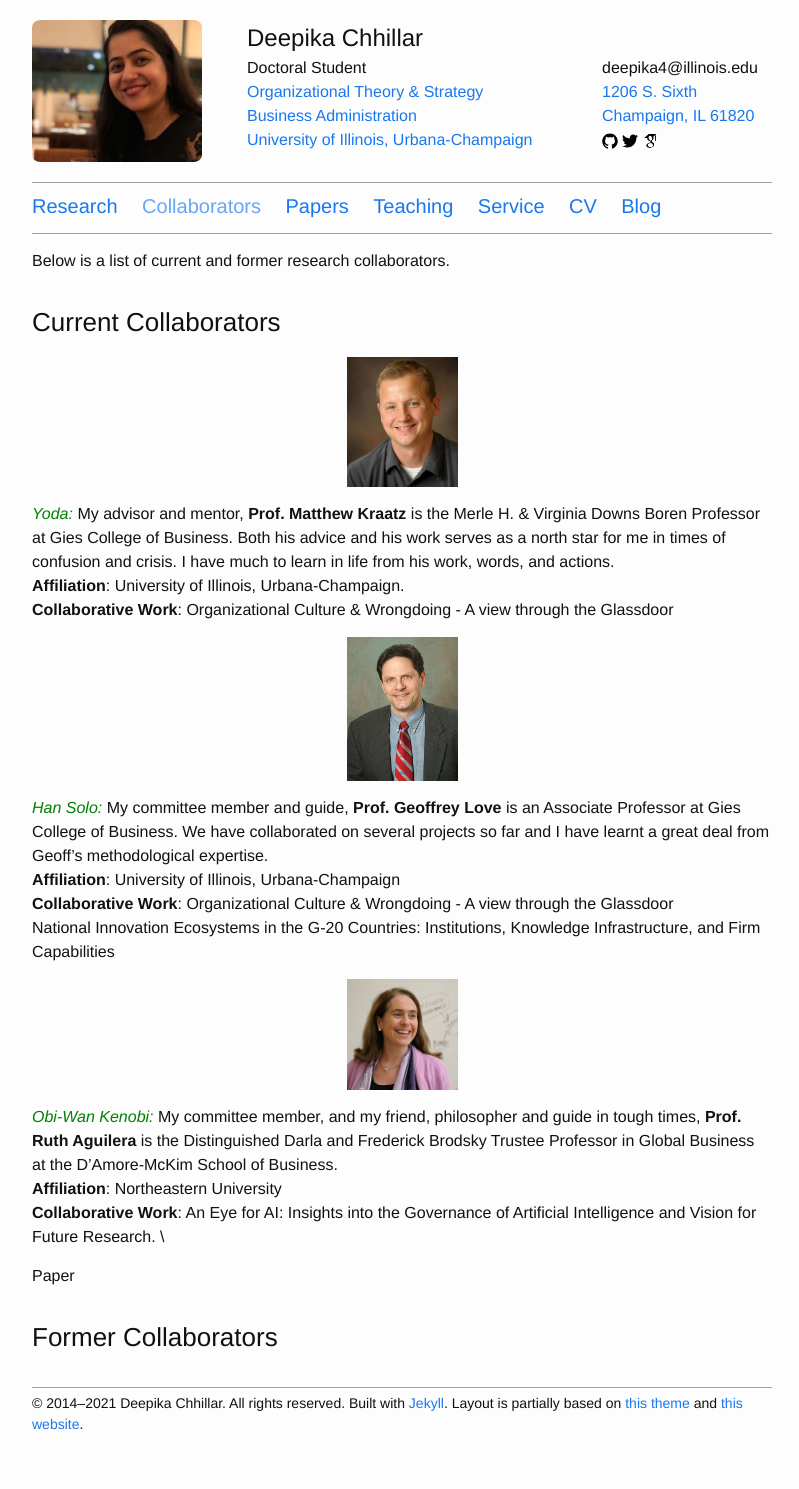
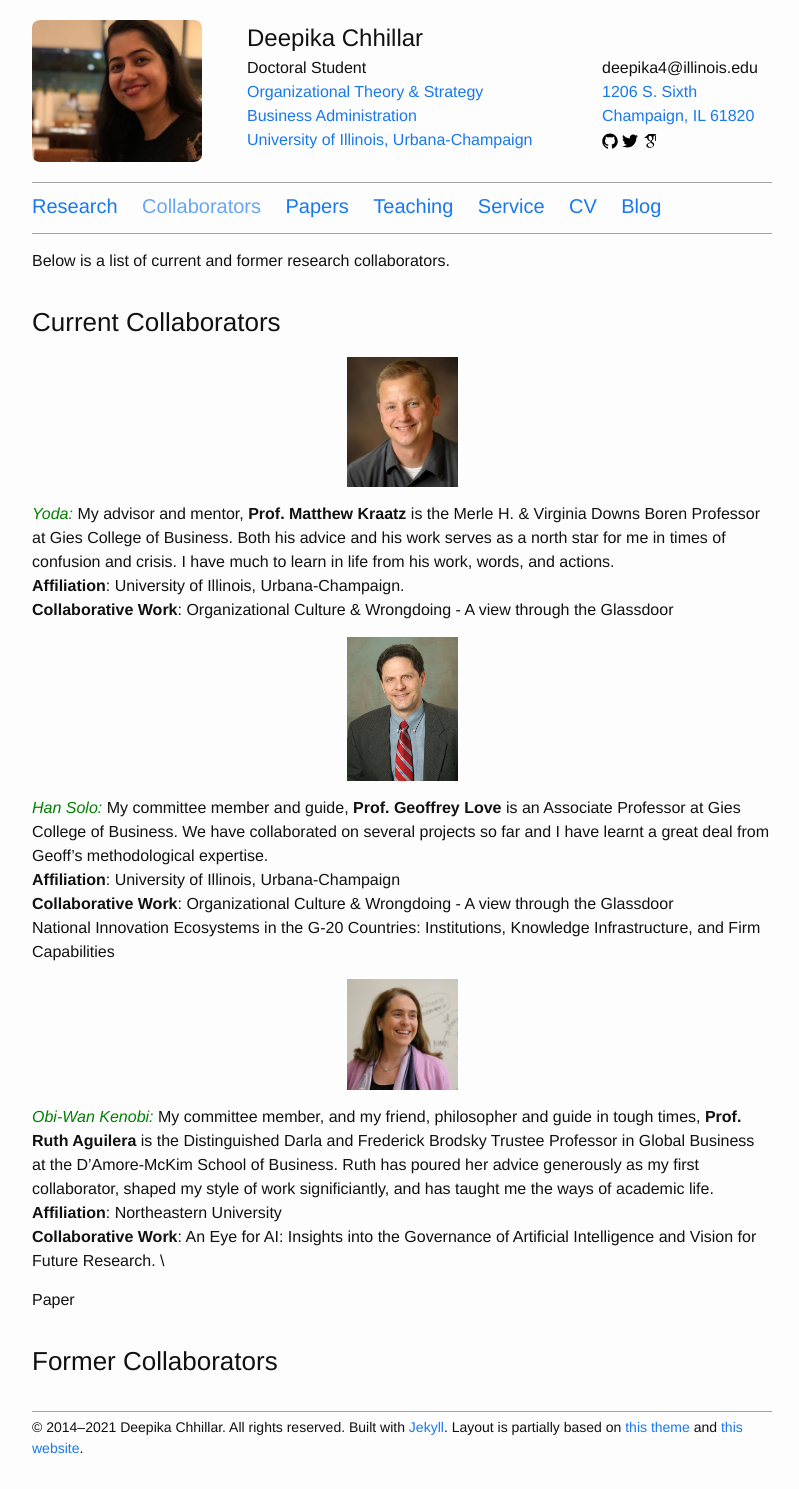
Before and after one commit to deepikachhillar/deepikachhillar.github.io, a Jekyll site: the page built from nav/collaborators.md, in a window 1280 px wide. Shown: the whole page, without its empty margins (238-1037 px from the left). Built offline with Jekyll 4.4.1, drawn with Linux system fonts in a browser that asks for light colours; before the commit the page ends 1465 px from its top, so only the background shows below that.

Commit message:
Update collaborators.md

```diff
--- a/nav/collaborators.md
+++ b/nav/collaborators.md
@@ -38,7 +38,7 @@ National Innovation Ecosystems in the G-20 Countries: Institutions, Knowledge In
 	<img style="display=inline-block" width="15%" src="{{ "/resources/images/collaborators/ruth_aguilera.jpg" |  prepend: site.baseurl }}" alt="Ruth Aguilera" />
 </figure>
 
-<span style="color: green;">*Obi-Wan Kenobi:*</span> My committee member, and my friend, philosopher and guide in tough times, **Prof. Ruth Aguilera** is the Distinguished Darla and Frederick Brodsky Trustee Professor in Global Business at the D’Amore-McKim School of Business. \
+<span style="color: green;">*Obi-Wan Kenobi:*</span> My committee member, and my friend, philosopher and guide in tough times, **Prof. Ruth Aguilera** is the Distinguished Darla and Frederick Brodsky Trustee Professor in Global Business at the D’Amore-McKim School of Business. Ruth has poured her advice generously as my first collaborator, shaped my style of work significiantly, and has taught me the ways of academic life.\
 **Affiliation**: Northeastern University\
 **Collaborative Work**: An Eye for AI: Insights into the Governance of Artificial Intelligence and Vision for Future Research. \
 
```
